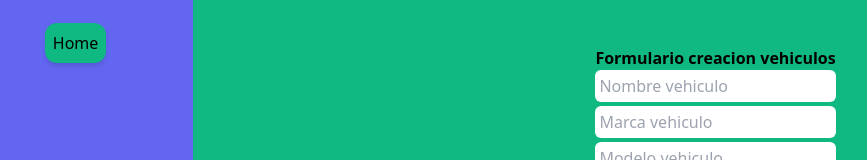
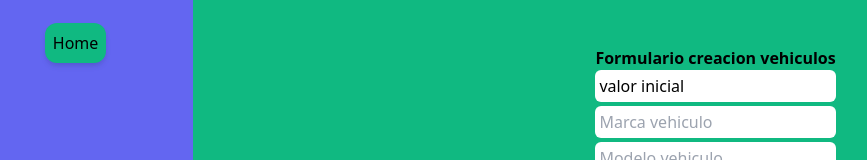
Before and after one commit to rojas901/prueba, a React (Create React App) app: page /admin/vehiculos in a window 1280 px wide. Shown: the part 272-432 px from the top of the page, without its empty margins (42-909 px from the left). Built offline with nearby package versions, Linux system fonts and the light colour scheme.

Commit message:
ejemplos de use effect y use state

```diff
--- a/src/pages/admin/Vehiculos.jsx
+++ b/src/pages/admin/Vehiculos.jsx
@@ -1,15 +1,41 @@
-import React from 'react'
+import React, { useEffect, useState } from 'react'
 
 const Vehiculos = () => {
+
+    //estado, es una variable constantemente cambiando
+
+    const [nombreVehiculo, setNombreVehiculo] = useState("valor inicial");//dentro de los corchetes viene una variable que hace de getter y tiene la informacion, y un metodo setter para cambiarla, y dentro del usestate el estado inicial
+
+    useEffect(()=>{//si no hay argumentos o dependencias dentro de los corchetes solo se ejecuta una vez al abrir la pagina o se actualice
+        console.log('Hola, soy un effect');
+    },[]);
+
+    useEffect(()=>{//responde cada vez que se va cambiando la variable nombre vehiculo
+        console.log("cambia cada que cambia la variable vehiculo")
+        console.log("nombre vehiculo: ", nombreVehiculo)
+    },[nombreVehiculo])
+
+    // useEffect(()=>{
+    //     console.log('me ejecuto siempre lo que puede ocasionar un bucle infinito')
+    // })
 
     return (
         <div className='flex w-full justify-center items-center bg-green-500'>
             <form className='flex flex-col'>
             <h2 className='font-extrabold'>Formulario creacion vehiculos</h2>
-            <input className='p-1 mb-1 rounded-md focus:ring-4 focus:outline-none' type="text" placeholder='Nombre vehiculo'/>
-            <input className='p-1 mb-1 rounded-md focus:ring-4 focus:outline-none' type="text" placeholder= 'Marca vehiculo'/>
-            <input className='p-1 mb-1 rounded-md focus:ring-4 focus:outline-none' type="text" placeholder= 'Modelo vehiculo'/>
-            <button type='submit' className='bg-indigo-500 rounded-xl mt-2 hover:bg-indigo-800'>Enviar datos</button>
+            <input onChange={(e)=>{//esta funcion flecha me permite capturar todo lo que ingres por los inputs, e es una variable cualquiera, al incluir la funcion set cambia varaibles
+                setNombreVehiculo(e.target.value)
+            }} value={nombreVehiculo} //esta variable me ayuda para que salga el valor inicial del usestate
+            className='p-1 mb-1 rounded-md focus:ring-4 focus:outline-none' type="text" placeholder='Nombre vehiculo'/>
+            <input onChange={(e)=>{
+                console.log(e.target.value)
+            }} className='p-1 mb-1 rounded-md focus:ring-4 focus:outline-none' type="text" placeholder= 'Marca vehiculo'/>
+            <input onChange={(e)=>{
+                console.log(e.target.value)
+            }} className='p-1 mb-1 rounded-md focus:ring-4 focus:outline-none' type="text" placeholder= 'Modelo vehiculo'/>
+            <button onClick={(e)=>{//esta funcion on click me ayuda a mostra lo que se esta guardando en nombre vehiculo
+                console.log('el valor de nombre vehiculo: ', nombreVehiculo)
+            }} type='button' className='bg-indigo-500 rounded-xl mt-2 hover:bg-indigo-800'>Enviar datos</button>
             </form>
         </div>
 
```
